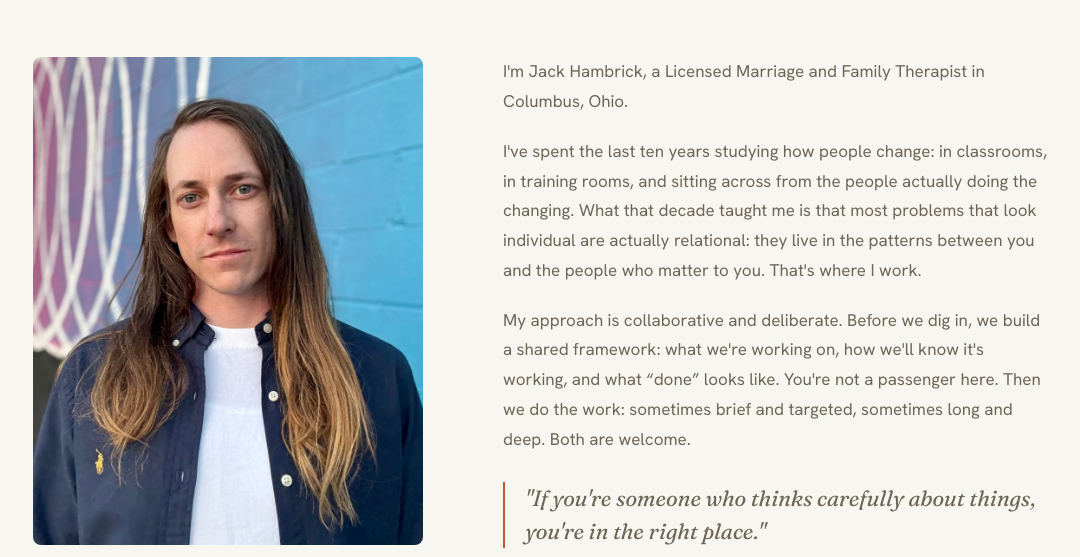
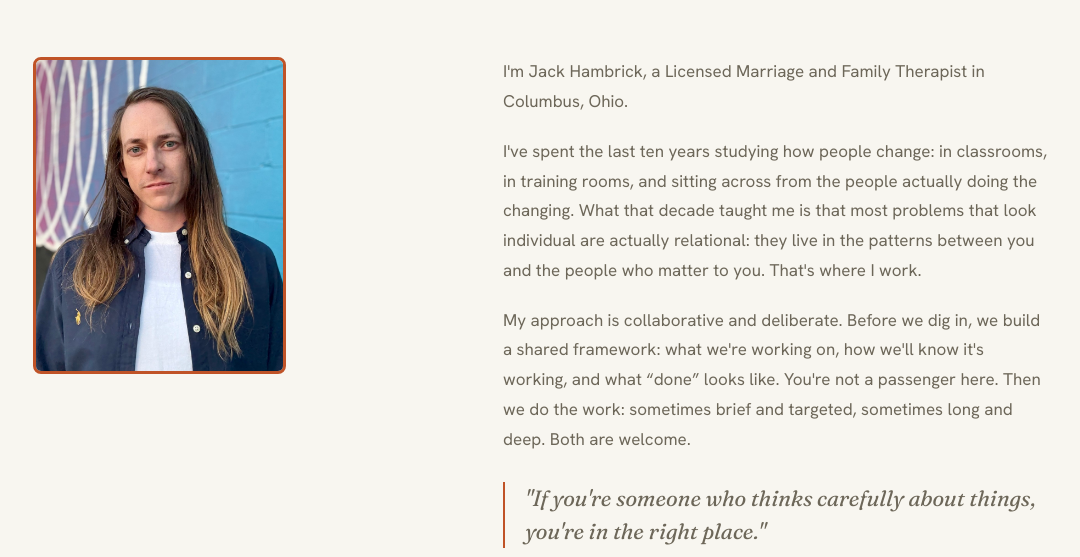
Before and after one commit to brick-work/layers-psychotherapy, a plain HTML site: page about.html in a window 1280 px wide. Shown: the part 243-800 px from the top of the page, without its empty margins (99-1179 px from the left). Drawn offline with Linux system fonts and the light colour scheme.

Commit message:
About photo: shrink to 65% with terracotta border; bump CSS cache to v5
Co-Authored-By: Claude Fable 5 <noreply@anthropic.com>

```diff
--- a/about.html
+++ b/about.html
@@ -7,7 +7,7 @@
   <link rel="preconnect" href="https://fonts.googleapis.com" />
   <link rel="preconnect" href="https://fonts.gstatic.com" crossorigin />
   <link href="https://fonts.googleapis.com/css2?family=Fraunces:ital,opsz,wght@0,9..144,400;0,9..144,500;1,9..144,400&family=Hanken+Grotesk:wght@300;400;500;600&display=swap" rel="stylesheet" />
-  <link rel="stylesheet" href="shared.css?v=3" />
+  <link rel="stylesheet" href="shared.css?v=5" />
 </head>
 <body class="editorial">
 
--- a/shared.css
+++ b/shared.css
@@ -375,10 +375,11 @@ nav {
 
 .about-photo {
   display: block;
-  width: 100%;
+  width: 65%;
   aspect-ratio: 4/5;
   object-fit: cover;
   object-position: center 22%;
+  border: 3px solid var(--terracotta);
   border-radius: 8px;
 }
 
```
Also changed, not shown: contact.html (+1 -1 lines), index.html (+1 -1 lines).
